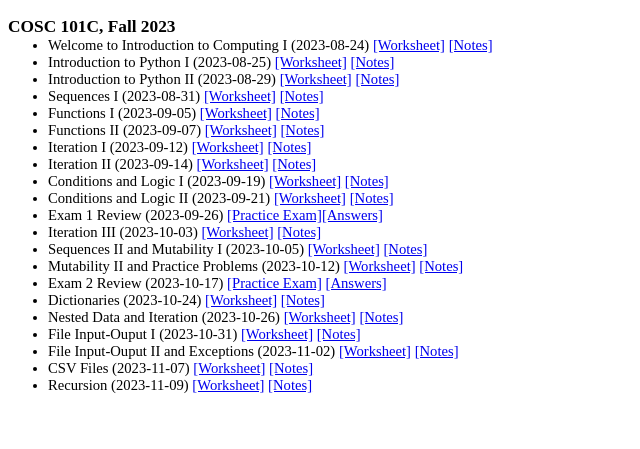
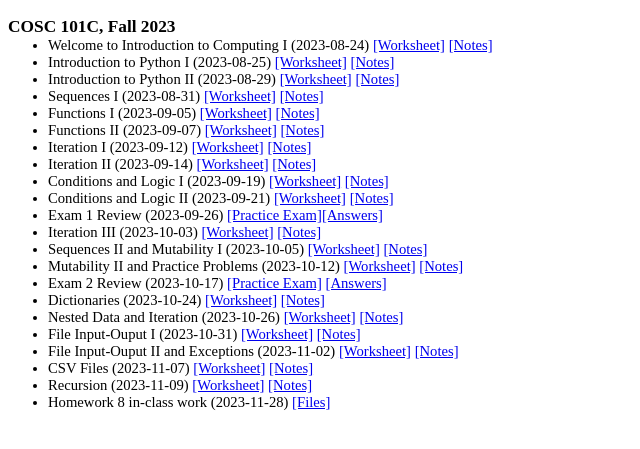
Before and after one commit to georgianahaldeman/cosc101, a Jekyll site: the page built from docs/notes/index.md, in a window 1280 px wide. Shown: the top 449 px of the page, without its empty margins (0-640 px from the left). Built offline with Jekyll 4.4.1, drawn with Linux system fonts in a browser that asks for light colours; our own code applies the rules of GitHub Pages for plain Markdown files.

Commit message:
homework 8 in class

```diff
--- a/docs/notes/index.md
+++ b/docs/notes/index.md
@@ -42,3 +42,5 @@
 - CSV Files (2023-11-07) [[Worksheet]](./notes/11_7.pdf) [[Notes]](./answers/11_7_answers.pdf)
 
 - Recursion (2023-11-09) [[Worksheet]](./notes/11_9.pdf) [[Notes]](./answers/11_9_answers.pdf)
+
+- Homework 8 in-class work (2023-11-28) [[Files]](./notes/hw8.zip)
```
Also changed, not shown: 1 other file.
